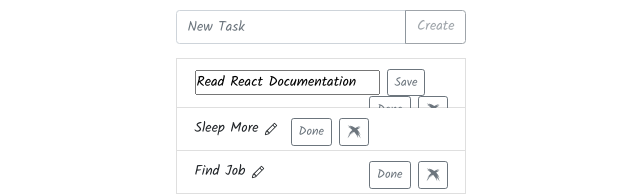
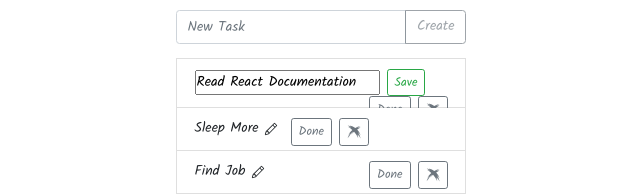
Before and after one commit to Mikirtumov/Todo-Bootstrap, a React (Create React App) app: page / in a window 1280 px wide. Both pictures are taken after a click on the icon 685 px from the left and 79 px from the top of the page. Shown: the top 196 px of the page, without its empty margins (319-959 px from the left). Built offline with nearby package versions, Linux system fonts and the light colour scheme.

Commit message:
save button to green

```diff
--- a/src/List.js
+++ b/src/List.js
@@ -32,7 +32,7 @@ function List(props) {
                         taskEdit.id === el.id
                             ? <>
                                 <input  type="text" value={taskEdit.title} onChange={onEditTaskChange} />
-                                <button className="btn btn-outline-secondary btn-sm ml-2"
+                                <button className="btn btn-outline-success btn-sm ml-2"
                                         type="button"
                                         onClick={taskSave}
 
```
